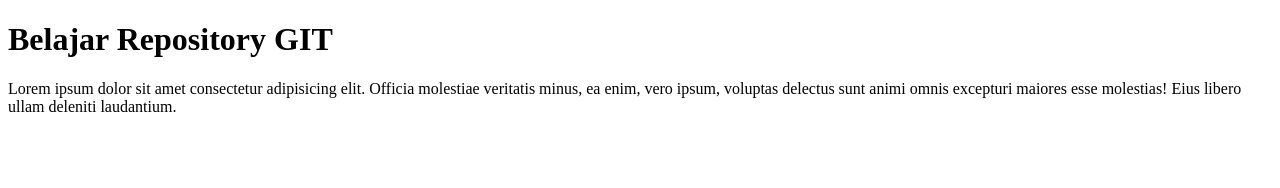
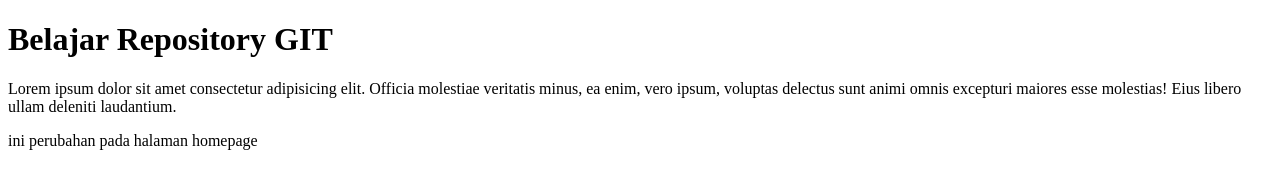
Before and after one commit to rizkymeinas/BelajarGitDasar, a plain HTML site: page index.html in a window 1280 px wide. Drawn offline with Linux system fonts and the light colour scheme.

Commit message:
Menambahkan sebuah paragraf

```diff
--- a/index.html
+++ b/index.html
@@ -13,5 +13,7 @@
       veritatis minus, ea enim, vero ipsum, voluptas delectus sunt animi omnis
       excepturi maiores esse molestias! Eius libero ullam deleniti laudantium.
     </p>
+
+    <p>ini perubahan pada halaman homepage</p>
   </body>
 </html>
```
